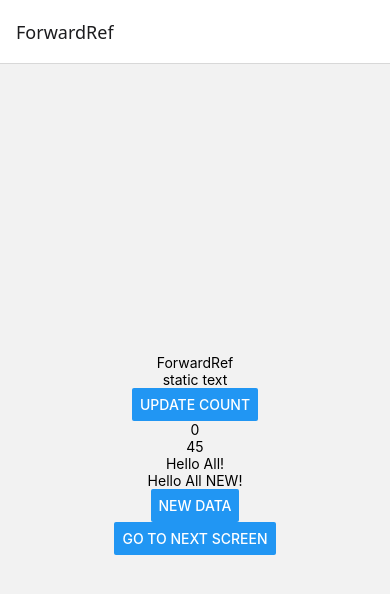
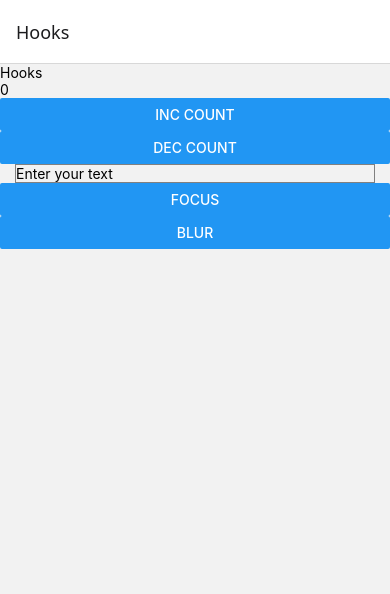
Before and after one commit to surajkumar1212/ReactProject, a React Native app: screen /Hooks in a window 390 px wide. Shown: the top 594 px of the page. Built offline with nearby package versions, Linux system fonts and the light colour scheme; no server answers.

Commit message:
Advance Hooks implemented

```diff
--- a/package.json
+++ b/package.json
@@ -8,11 +8,11 @@
     "lint": "eslint .",
     "start": "react-native start",
     "test": "jest"
-
   },
   "dependencies": {
     "@react-navigation/native": "^7.0.0-alpha.18",
     "@react-navigation/native-stack": "^7.0.0-alpha.20",
+    "axios": "^1.7.2",
     "lottie-react-native": "^6.7.2",
     "react": "18.2.0",
     "react-native": "0.74.1",
--- a/src/navigation/navigationUtil.js
+++ b/src/navigation/navigationUtil.js
@@ -9,10 +9,12 @@ import HomeScreenMain from '../screens/HomeScreenMain';
 import HomeScreenClassComp from '../screens/HomeScreenClassComp';
 import AdvancedComp from '../screens/AdvancedComp';
 import ForwardRef from '../screens/ForwardRef';
+import Hooks from '../screens/Hooks';
 
 function RootStack() {
     return (
       <Stack.Navigator>
+        <Stack.Screen name="Hooks" component={Hooks} />
         <Stack.Screen name="ForwardRef" component={ForwardRef} />
         <Stack.Screen name="AdvancedComp" component={AdvancedComp} />
         <Stack.Screen name="HomeScreenClassComp" component={HomeScreenClassComp} />
@@ -23,6 +25,7 @@ function RootStack() {
       </Stack.Navigator>
     );
   }
+
 const Stack = createNativeStackNavigator();
 export default function AppNavigator() {
     return (
--- /dev/null
+++ b/src/screens/Hooks.js
@@ -0,0 +1,75 @@
+import React, {useReducer, useImperativeHandle, useRef, forwardRef, useEffect, useState} from "react";
+import { Text, View, Button, TextInput } from "react-native";
+
+function reducer(state, action){
+    switch(action.type){
+        case 'increment':
+            return {count: state.count + 1}
+        case 'decrement':
+            return {count: state.count - 1}
+        default:
+          throw new Error();
+    }
+}
+
+const CustomTextInput = forwardRef((props, ref)=>{
+    const childRef = useRef();
+
+    useImperativeHandle(ref, ()=>({
+       childFocus: () => {
+        childRef.current.focus();
+       },
+       childBlur: () =>{
+        childRef.current.blur();
+       }
+    }));
+
+   return(
+    <View>
+    <TextInput
+      ref={childRef}
+      style={{borderColor: 'grey', borderWidth: 1, marginHorizontal: 15}}
+      placeholder='Enter your text'
+    />
+    </View>
+   )
+})
+
+const Hooks = () => {
+  const [state, dispatch] = useReducer(reducer, {count: 0});
+  const [apiData, setApiData] = useState(null);
+  const parentRef = useRef();
+
+  useEffect(()=>{
+    const fetchData = async() => {
+        try{
+           const response = await fetch('https://jsonplaceholder.typicode.com/posts');
+           const res = await response.json();
+           console.log('res', res);
+           if(res){
+            setApiData(res);
+           }
+
+        }catch(err){
+            console.log("ERR", err);
+        }
+    }
+     fetchData();
+  }, []);
+   return(
+    <View>
+        <Text>Hooks</Text>
+        <Text>{state.count}</Text>
+        <Button title="Inc Count" onPress={() => dispatch({type: 'increment'})} />
+        <Button title="Dec Count" onPress={() => dispatch({type: 'decrement'})}/>
+        <CustomTextInput ref={parentRef} />
+        <Button title="Focus" onPress={() => parentRef.current.childFocus()} />
+        <Button title="Blur" onPress={() =>  parentRef.current.childBlur()} />
+    </View>
+   )
+}
+
+export default Hooks;
+
+//Fetch -> inbuilt
+//or axios -> 3rd party
```
